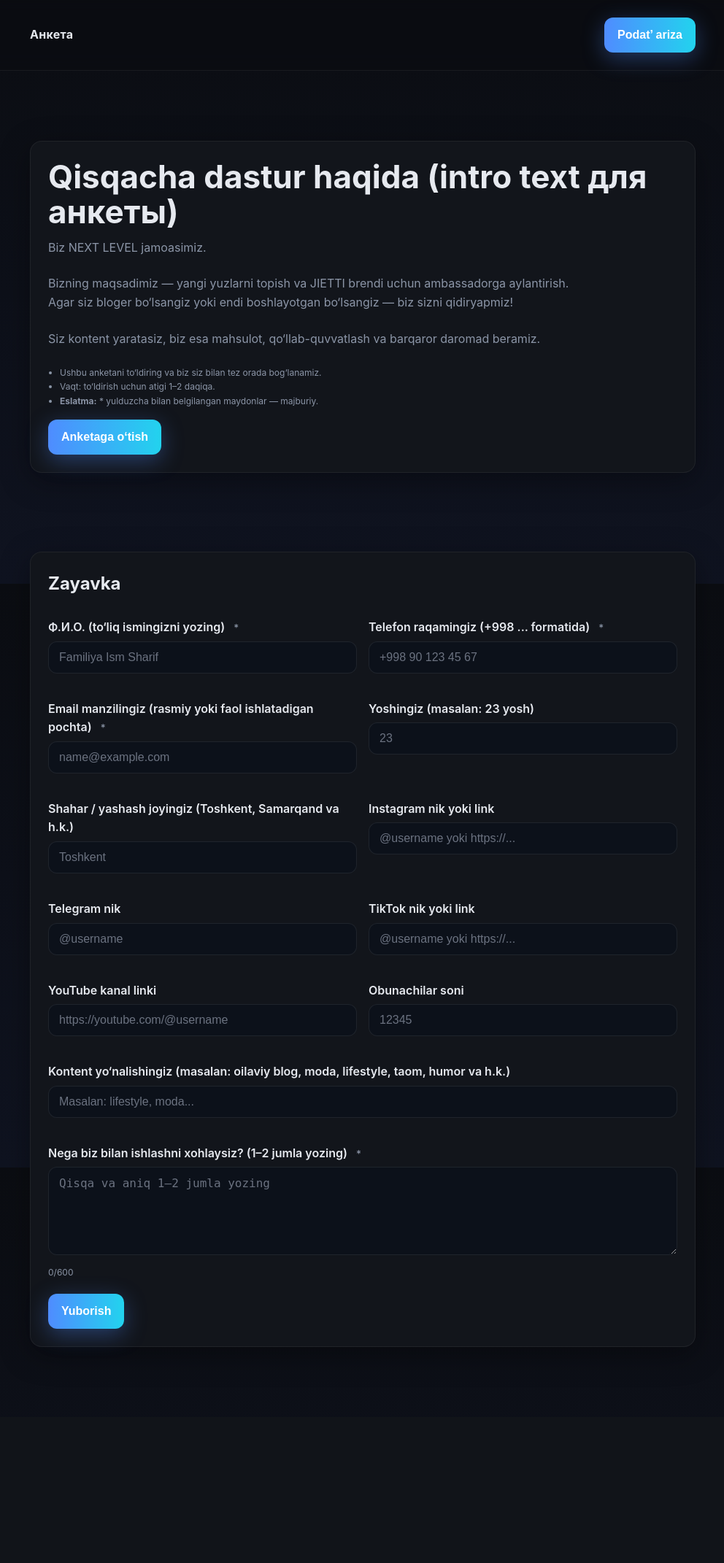
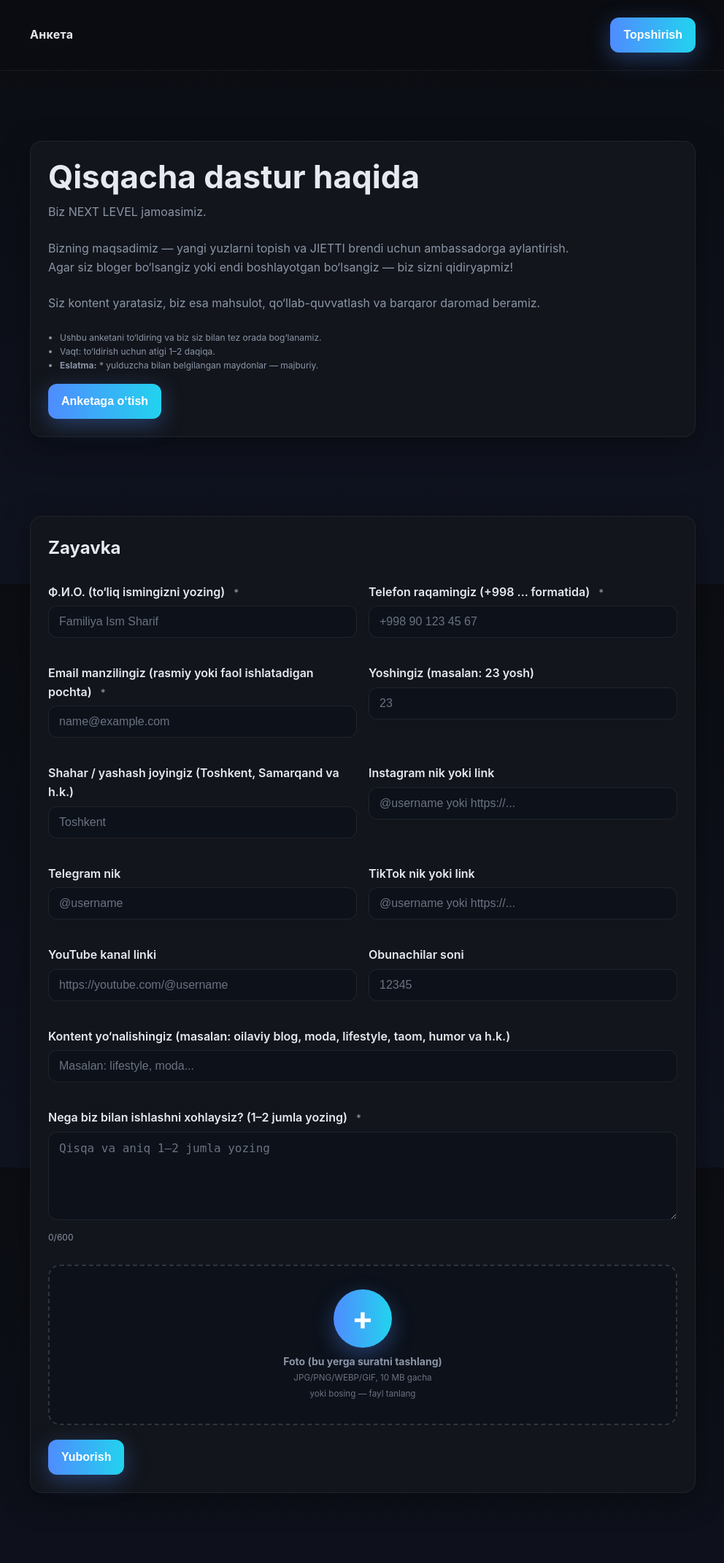
Before and after one commit to l1m0n22/NEXT_LEVEL-form, a Flask app: page / in a window 1280 px wide. Shown: the whole page at 73% size, without its empty margins (143-1135 px from the left). Before the commit the page ends 1846 px from the top, so only its background shows below. Run offline with Flask 3, Linux system fonts and the light colour scheme; parts of the project's set-up code (start-up, migrations or seed data) failed here and were passed over.

Commit message:
feat(ui): katta dropzone + plus markazda, Foto (bu yerga suratni tashlang)

```diff
--- a/templates/index.html
+++ b/templates/index.html
@@ -86,6 +86,44 @@
     small.req { color: var(--muted); font-weight: 500; margin-left: 8px; }
     .field { margin-bottom: 12px; }
 
+    /* --- Dropzone (фото) --- */
+    .dropzone {
+      position: relative;
+      border: 2px dashed rgba(255,255,255,.15);
+      border-radius: 16px;
+      background: #0c111a;
+      min-height: 220px;              /* побольше зоны */
+      display: flex; align-items: center; justify-content: center;
+      cursor: pointer;
+      transition: border-color .2s, box-shadow .2s, background .2s;
+      overflow: hidden;
+    }
+    .dropzone.hover {
+      border-color: var(--accent);
+      box-shadow: 0 0 0 6px var(--ring);
+      background: #0c111aee;
+    }
+    .dz-inner {
+      display: flex; align-items: center; justify-content: center; flex-direction: column;
+      gap: 10px; text-align: center; color: var(--muted); padding: 16px;
+      pointer-events: none;
+    }
+    .dz-plus {
+      width: 80px; height: 80px; border-radius: 50%;
+      background: linear-gradient(90deg, var(--primary), var(--accent));
+      color: #fff; display: flex; align-items: center; justify-content: center;
+      font-size: 44px; font-weight: 700; box-shadow: 0 10px 30px rgba(79,140,255,.35);
+    }
+    .dz-text { font-size: 14px; line-height: 1.35; }
+    .dz-text small { color: #6b7280; display: block; margin-top: 6px; }
+
+    .dz-preview {
+      position: absolute; inset: 10px;
+      border-radius: 12px; object-fit: contain;
+      max-width: calc(100% - 20px); max-height: calc(100% - 20px);
+      display: none;
+    }
+
     @media (max-width: 760px) {
       .container { padding: 16px; }
       .hero { padding: 56px 0 24px; }
@@ -110,7 +148,7 @@
   <header class="header">
     <div class="container inner">
       <div class="logo">Анкета</div>
-      <button class="btn" id="cta">Podat’ ariza</button>
+      <button class="btn" id="cta">Topshirish</button>
     </div>
   </header>
 
@@ -118,7 +156,7 @@
     <section class="hero">
       <div class="container">
         <div class="card">
-          <h1>Qisqacha dastur haqida (intro text для анкеты)</h1>
+          <h1>Qisqacha dastur haqida</h1>
           <p>Biz NEXT LEVEL jamoasimiz.</p>
           <p>Bizning maqsadimiz — yangi yuzlarni topish va JIETTI brendi uchun ambassadorga aylantirish.
             Agar siz bloger bo‘lsangiz yoki endi boshlayotgan bo‘lsangiz — biz sizni qidiryapmiz!</p>
@@ -156,7 +194,7 @@
               <label for="phone">Telefon raqamingiz (+998 ... formatida) <small class="req">*</small></label>
               <input id="phone" name="phone" type="tel" inputmode="tel"
                      placeholder="+998 90 123 45 67" autocomplete="tel" required
-                     pattern="^[0-9+()\s\-]{7,20}$"
+                     pattern="^[0-9+()\\s\\-]{7,20}$"
                      title="+998..., raqamlar, bo‘sh joylar, + ( ) - belgilariga ruxsat" />
               <div class="error" id="err-phone"></div>
             </div>
@@ -224,6 +262,24 @@
               <div class="help"><span id="count">0</span>/600</div>
               <div class="error" id="err-about"></div>
             </div>
+
+            <!-- Новая dropzone для фото -->
+            <div class="field" style="grid-column: 1 / -1;">
+              <input id="photo" name="photo" type="file"
+                     accept="image/jpeg,image/png,image/webp,image/gif" hidden />
+              <div id="dropzone" class="dropzone" role="button" tabindex="0" aria-label="Foto yuklash">
+                <div class="dz-inner">
+                  <div class="dz-plus">+</div>
+                  <div class="dz-text">
+                    <strong>Foto (bu yerga suratni tashlang)</strong>
+                    <small>JPG/PNG/WEBP/GIF, 10 MB gacha</small>
+                    <small>yoki bosing — fayl tanlang</small>
+                  </div>
+                </div>
+                <img id="photoPreview" class="dz-preview" alt="Foto preview">
+              </div>
+              <div class="error" id="err-photo"></div>
+            </div>
           </div>
 
           <button class="btn" type="submit" style="margin-top:8px">Yuborish</button>
@@ -235,7 +291,7 @@
     </section>
   </main>
 
-  <button class="btn mobile-cta" id="ctaMobile">Podat’ ariza</button>
+  <button class="btn mobile-cta" id="ctaMobile">Topshirish</button>
 
   <script>
     (function () {
@@ -254,58 +310,83 @@
       }
       [cta, cta2, ctaMobile].forEach(btn => btn && btn.addEventListener('click', goToForm));
 
-      // Counter
+      // Счётчик
       const about = document.getElementById('about');
       const count = document.getElementById('count');
       function updateCount() { count.textContent = about.value.length; }
       about.addEventListener('input', updateCount);
       updateCount();
 
-      // Validation helpers
+      // ---- Dropzone / preview ----
+      const photoInput = document.getElementById('photo');
+      const dz = document.getElementById('dropzone');
+      const dzInner = dz.querySelector('.dz-inner');
+      const preview = document.getElementById('photoPreview');
+
+      function openChooser() { photoInput.click(); }
+      dz.addEventListener('click', openChooser);
+      dz.addEventListener('keydown', (e) => {
+        if (e.key === 'Enter' || e.key === ' ') { e.preventDefault(); openChooser(); }
+      });
+
+      dz.addEventListener('dragover', (e) => { e.preventDefault(); dz.classList.add('hover'); });
+      dz.addEventListener('dragleave', () => dz.classList.remove('hover'));
+      dz.addEventListener('drop', (e) => {
+        e.preventDefault();
+        dz.classList.remove('hover');
+        if (e.dataTransfer.files && e.dataTransfer.files[0]) {
+          photoInput.files = e.dataTransfer.files; // назначаем файл инпуту
+          handleFile();
+        }
+      });
+
+      photoInput.addEventListener('change', handleFile);
+
+      function handleFile() {
+        const f = photoInput.files?.[0];
+        if (!f) {
+          preview.style.display = 'none';
+          preview.removeAttribute('src');
+          dzInner.style.display = 'flex';
+          return;
+        }
+        const url = URL.createObjectURL(f);
+        preview.src = url;
+        preview.style.display = 'block';
+        dzInner.style.display = 'none';
+      }
+
+      // ---- Валидация ----
       function setError(input, message) {
-        const field = input.closest('.field') || input.parentElement;
+        const field = (input.closest && input.closest('.field')) || input.parentElement || dz.parentElement;
         field.classList.add('invalid');
         const err = field.querySelector('.error');
         if (err) { err.textContent = message; err.style.display = 'block'; }
       }
       function clearError(input) {
-        const field = input.closest('.field') || input.parentElement;
+        const field = (input.closest && input.closest('.field')) || input.parentElement || dz.parentElement;
         field.classList.remove('invalid');
         const err = field.querySelector('.error');
         if (err) { err.textContent = ''; err.style.display = 'none'; }
       }
 
       const validators = {
-        firstName: (el) => {
-          const v = el.value.trim();
-          if (!v) return "Iltimos, to‘liq ismingizni yozing.";
-          if (v.length < 2) return "Kamida 2 ta belgi bo‘lishi kerak.";
-          return '';
-        },
-        phone: (el) => {
-          const v = el.value.trim();
-          if (!v) return "Telefon raqamini kiriting.";
-          const re = /^[0-9+()\\s\\-]{7,20}$/;
-          if (!re.test(v)) return "Telefon formati noto‘g‘ri.";
-          return '';
-        },
-        email: (el) => {
-          const v = el.value.trim();
-          if (!v) return "Email manzilini kiriting.";
-          if (!el.checkValidity()) return "Email noto‘g‘ri.";
-          return '';
-        },
-        about: (el) => {
-          const v = el.value.trim();
-          if (!v) return "1–2 jumla yozing.";
-          if (v.length < 20) return "Kamida 20 ta belgi.";
-          if (v.length > 600) return "Ko‘pi bilan 600 ta belgi.";
+        firstName: (el) => { const v = el.value.trim(); if (!v) return "Iltimos, to‘liq ismingizni yozing."; if (v.length < 2) return "Kamida 2 ta belgi bo‘lishi kerak."; return ''; },
+        phone: (el) => { const v = el.value.trim(); if (!v) return "Telefon raqamini kiriting."; const re=/^[0-9+()\\s\\-]{7,20}$/; if(!re.test(v)) return "Telefon formati noto‘g‘ri."; return ''; },
+        email: (el) => { const v = el.value.trim(); if (!v) return "Email manzilini kiriting."; if (!el.checkValidity()) return "Email noto‘g‘ri."; return ''; },
+        about: (el) => { const v = el.value.trim(); if (!v) return "1–2 jumla yozing."; if (v.length < 20) return "Kamida 20 ta belgi."; if (v.length > 600) return "Ko‘pi bilan 600 ta belgi."; return ''; },
+        photo: () => {
+          const f = photoInput.files?.[0];
+          if (!f) return '';
+          const ok = ["image/jpeg","image/png","image/webp","image/gif"];
+          if (!ok.includes(f.type)) return "Faqat JPG/PNG/WEBP/GIF ruxsat etiladi.";
+          if (f.size > 10*1024*1024) return "Hajmi 10 MB dan oshmasin.";
           return '';
         }
       };
 
-      // Live validation
       form.querySelectorAll('input, textarea').forEach(el => {
+        if (el === photoInput) return; // фото обрабатываем сами
         el.addEventListener('input', () => clearError(el));
         el.addEventListener('blur', () => {
           const id = el.id;
@@ -316,43 +397,38 @@
         });
       });
 
-      // Submit
+      // ---- Submit (multipart) ----
       form.addEventListener('submit', async (e) => {
         e.preventDefault();
 
-        // Required: firstName, phone, email, about
         let firstInvalid = null, hasError = false;
-        ['firstName','phone','email','about'].forEach(id => {
-          const el = document.getElementById(id);
+        ['firstName','phone','email','about','photo'].forEach(id => {
+          const el = (id === 'photo') ? photoInput : document.getElementById(id);
           const msg = validators[id](el);
           if (msg) { setError(el, msg); firstInvalid ??= el; hasError = true; }
         });
-        if (hasError) { firstInvalid?.focus(); return; }
+        if (hasError) { (firstInvalid?.focus?.())?.(); return; }
 
-        // для совместимости с бэком: разложим ФИО в lastName/middleName при необходимости
+        // разложим ФИО (как и раньше)
         const fio = (document.getElementById('firstName').value || '').trim();
         const parts = fio.split(/\s+/);
-        document.getElementById('lastName').value   = parts[0] || fio;      // фамилия или всё ФИО
-        document.getElementById('middleName').value = parts.slice(2).join(' '); // отчество (если есть)
+        document.getElementById('lastName').value   = parts[0] || fio;
+        document.getElementById('middleName').value = parts.slice(2).join(' ');
 
-        const data = Object.fromEntries(new FormData(form).entries());
+        const fd = new FormData(form); // включает файл
         const submitBtn = form.querySelector('button[type="submit"]');
         submitBtn.disabled = true;
         const oldText = submitBtn.textContent;
         submitBtn.textContent = 'Yuborilmoqda...';
 
         try {
-          const resp = await fetch('/submit', {
-            method: 'POST',
-            headers: { 'Content-Type': 'application/json' },
-            body: JSON.stringify(data)
-          });
+          const resp = await fetch('/submit', { method: 'POST', body: fd });
           const payload = await resp.json();
 
           if (!resp.ok) {
             if (payload?.errors) {
               Object.entries(payload.errors).forEach(([k,v]) => {
-                const el = document.getElementById(k);
+                const el = (k === 'photo') ? photoInput : document.getElementById(k);
                 if (el) setError(el, v);
               });
             } else {
@@ -362,8 +438,8 @@
           }
 
           document.getElementById('success').style.display = 'block';
-          form.reset();
-          updateCount();
+          form.reset(); updateCount();
+          preview.style.display='none'; preview.removeAttribute('src'); dzInner.style.display='flex';
           document.querySelector('#apply').scrollIntoView({ behavior: 'smooth', block: 'start' });
 
         } catch (err) {
```
